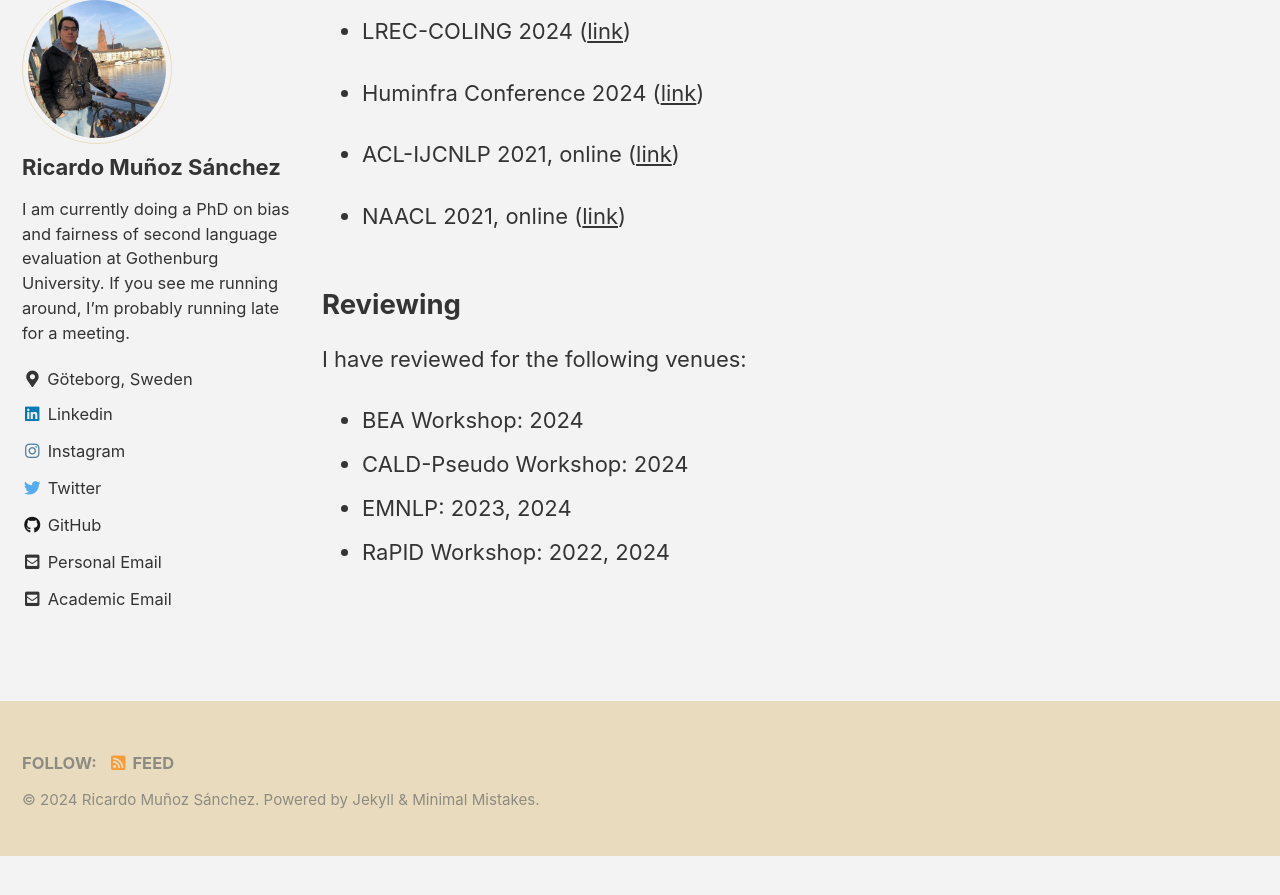
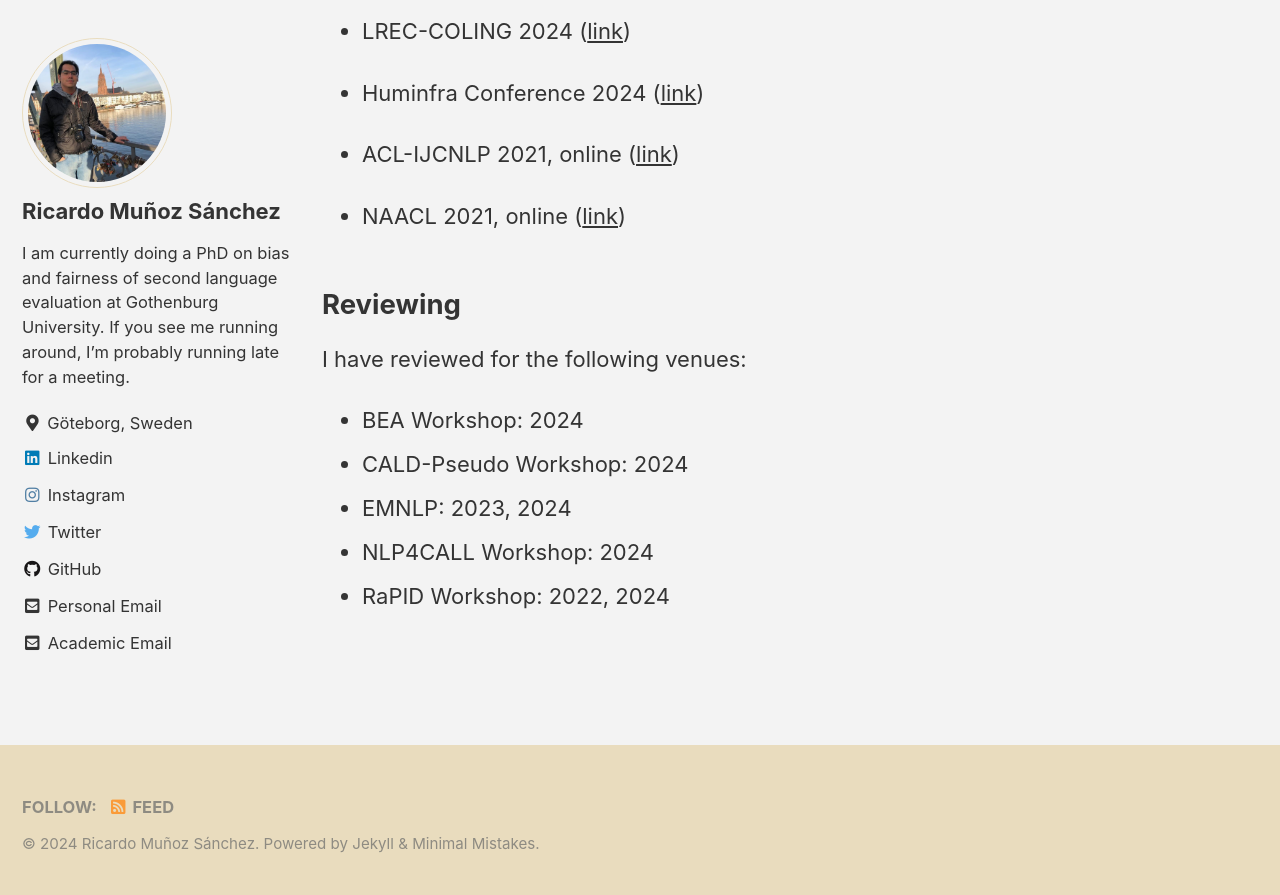
Before and after one commit to rimusa/rimusa.github.io, a Jekyll site: the page built from docs/_pages/research.md, in a window 1280 px wide and 900 px high, scrolled down 4792 px. Shown: the top 895 px of the window. Built offline with Jekyll 4.4.1, drawn with Linux system fonts in a browser that asks for light colours; cached includes are drawn as plain includes; before the commit the page ends 5648 px from its top, so only the background shows below that.

Commit message:
Added reviewing

```diff
--- a/docs/_pages/research.md
+++ b/docs/_pages/research.md
@@ -110,4 +110,5 @@ I have reviewed for the following venues:
 - BEA Workshop: 2024
 - CALD-Pseudo Workshop: 2024
 - EMNLP: 2023, 2024
+- NLP4CALL Workshop: 2024
 - RaPID Workshop: 2022, 2024
```
